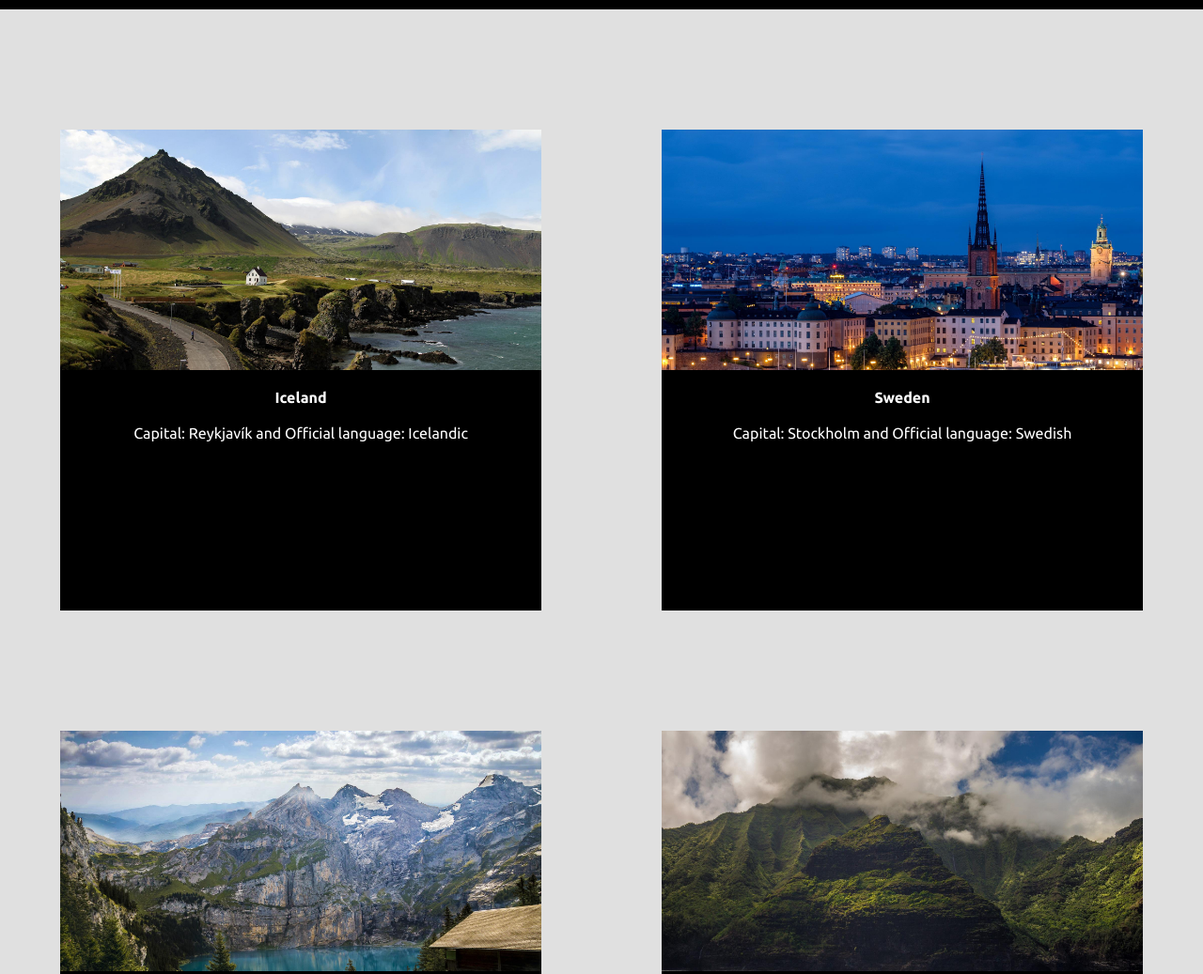
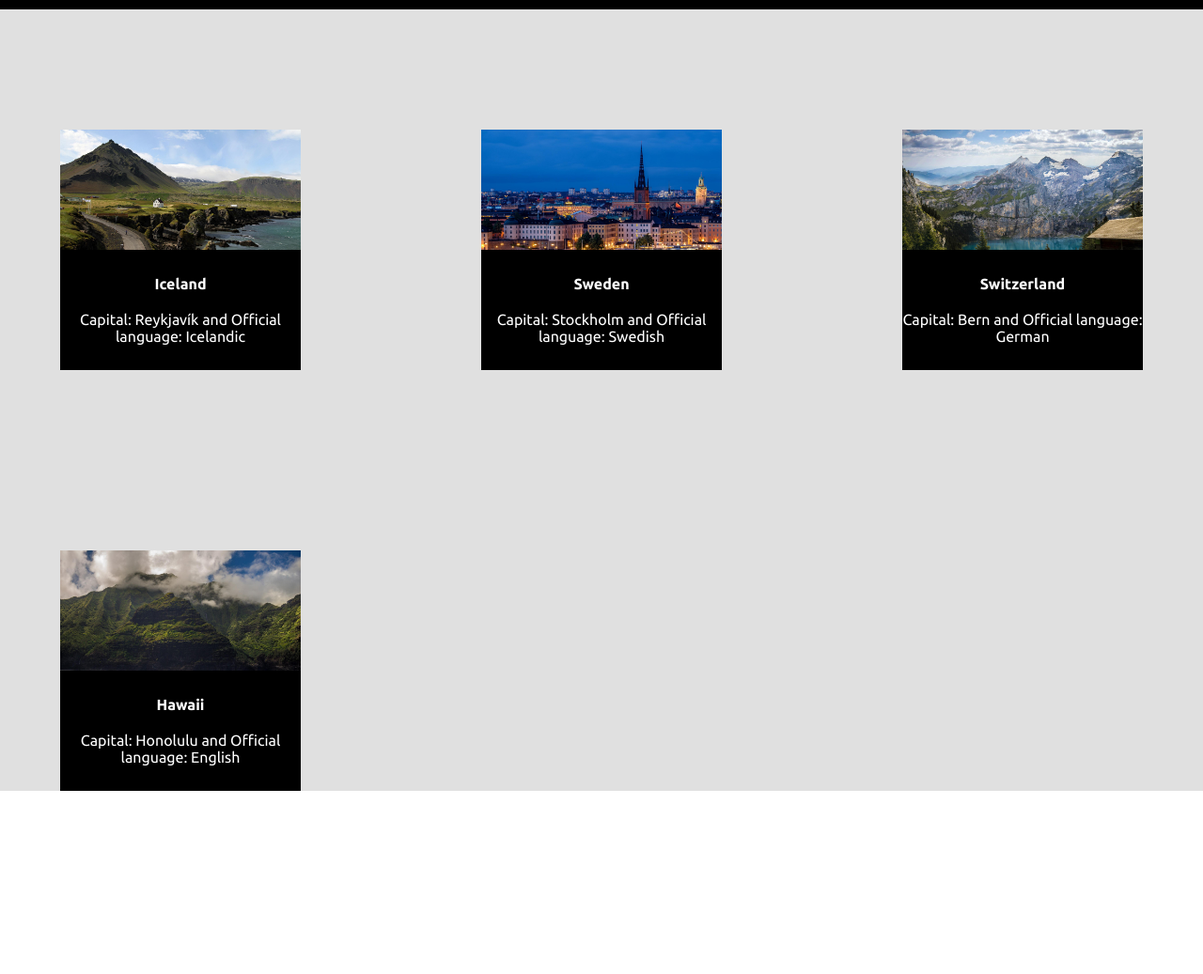
Before and after one commit to VojinPopovic/travel-catalogue, a plain HTML site: page index.html in a window 1280 px wide. Shown: the part 1020-2057 px from the top of the page at 94% size. Drawn offline with Linux system fonts and the light colour scheme.

Commit message:
cosmetic changes

```diff
--- a/script.js
+++ b/script.js
@@ -82,6 +82,7 @@ class DestinationList {
       console.log(this.countryList[destination].capital)
       let item = document.createElement("div");
       let picture = document.createElement("div");
+      let textDiv = document.createElement("div")
       let country = document.createElement("h2")
       let description = document.createElement("p")
       let readMore = document.createElement("button");
@@ -90,12 +91,15 @@ class DestinationList {
       description.innerText = `Capital: ${this.countryList[destination].capital} and Official language: ${this.countryList[destination].official_language}`;
       item.classList = "catalogue-item";
       picture.classList = "item-picture";
+      textDiv.classList = "text-container"
       let pictureUrl = this.countryList[destination].images[0]
       catalogue.appendChild(item).appendChild(picture).style.backgroundImage = `url("${pictureUrl}")`;
 
       let catalogueItems = document.querySelectorAll(".catalogue-item");
-      catalogueItems.forEach(el => el.appendChild(country))
-      catalogueItems.forEach(el => el.appendChild(description))
+      catalogueItems.forEach(el => el.appendChild(textDiv))
+      let textDivs = document.querySelectorAll(".text-container")
+      textDivs.forEach(el => el.appendChild(country))
+      textDivs.forEach(el => el.appendChild(description))
     }
   }
 }
--- a/style.css
+++ b/style.css
@@ -210,21 +210,45 @@ option {
   width: 40vw;
   height: 40vw;
   background-color: rgb(0, 0, 0);
-  margin: 0 auto;
-  text-align: center;
+  transition: 300ms;
 }
 
-.grid-center h2{
-  margin-block: 20px;
+.catalogue-item:hover {
+  transform: scale(1.1);
+  transition: 300ms;
+}
+
+.grid-center h2,
+.grid-center p {
   color: white;
 }
 
-.grid-center p {
-  color:white;
-}
-
-.grid-center div div{
+.grid-center div div {
   width: 100%;
   height: 50%;
   background-size: cover;
 }
+
+.grid-center .text-container {
+  width: 100%;
+  height: 50%;
+  display: flex;
+  flex-direction: column;
+  align-items: center;
+  justify-content: center;
+  text-align: center;
+  gap: 20px;
+}
+
+@media (min-width: 1000px) {
+  .grid-center {
+    grid-template-columns: repeat(3, 20vw);
+    column-gap: 15vw;
+    row-gap: 15vw;
+    grid-auto-rows: 20vw;
+  }
+  .grid-center div {
+    width: 20vw;
+    height: 20vw;
+  }
+}
```
